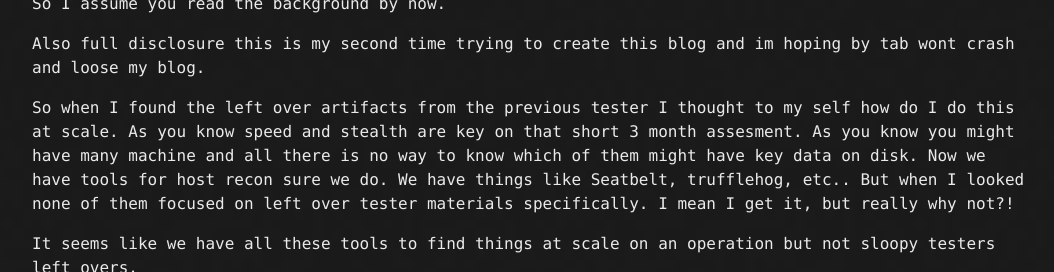
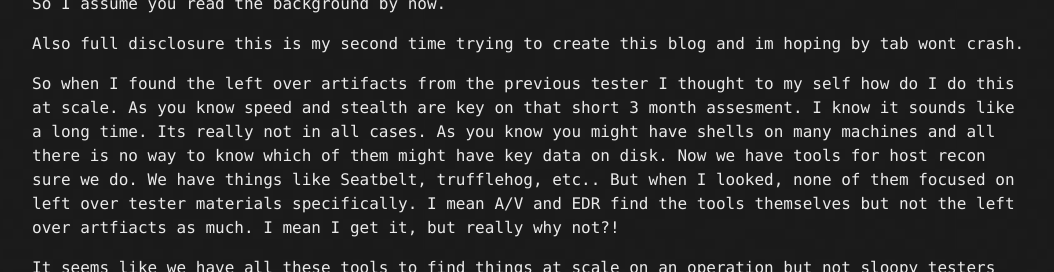
Before and after one commit to ceramicskate0/ceramicskate0.github.io, a Jekyll site: the page built from SharpLeftovers.md, in a window 1280 px wide and 1400 px high, scrolled down 1060 px, cut to the strip 226-498 px from the top of the window. Shown: the whole strip, without its empty margins (108-1162 px from the left). Built offline with Jekyll 4.4.1, drawn with Linux system fonts in a browser that asks for light colours; some of the changed text lies outside the part shown.

Commit message:
Update SharpLeftovers.md

```diff
--- a/SharpLeftovers.md
+++ b/SharpLeftovers.md
@@ -21,11 +21,11 @@ Repo Link: https://github.com/ceramicskate0/SharpLeftOvers
 
 So I assume you read the background by now.
 
-Also full disclosure this is my second time trying to create this blog and im hoping by tab wont crash and loose my blog.
+Also full disclosure this is my second time trying to create this blog and im hoping by tab wont crash.
 
-So when I found the left over artifacts from the previous tester I thought to my self how do I do this at scale. As you know speed and stealth are key on that short 3 month assesment.
-As you know you might have many machine and all there is no way to know which of them might have key data on disk.
-Now we have tools for host recon sure we do. We have things like Seatbelt, trufflehog, etc.. But when I looked none of them focused on left over tester materials specifically.
+So when I found the left over artifacts from the previous tester I thought to my self how do I do this at scale. As you know speed and stealth are key on that short 3 month assesment. I know it sounds like a long time. Its really not in all cases.
+As you know you might have shells on many machines and all there is no way to know which of them might have key data on disk.
+Now we have tools for host recon sure we do. We have things like Seatbelt, trufflehog, etc.. But when I looked, none of them focused on left over tester materials specifically. I mean A/V and EDR find the tools themselves but not the left over artfiacts as much.
 I mean I get it, but really why not?!
 
 It seems like we have all these tools to find things at scale on an operation but not sloopy testers left overs.
@@ -44,7 +44,12 @@ So I started out by making some standard file search methods withing the tool. T
 
 ![coding](https://github.com/ceramicskate0/ceramicskate0.github.io/assets/6934294/f5e50dfe-e91b-4527-a2b8-356657ef380e)
 
+So when i started coding this. I had the same goals as always. Simple, easy to use, repeatable.
+I decided to focus on files on disk. Since this is what I found. Now thats no 100% I know things in AD are statically set with some tools and that can be resued but thus far I have only focused on 1 of those.
 
+When I started coding the project I had to find a way to get files on disk quickly (kinda failed there). Took me back to my old computer science days honestly. I originally wanted to use [Directory.EnumerateFiles Method](https://learn.microsoft.com/en-us/dotnet/api/system.io.directory.enumeratefiles?view=net-7.0) like I had seen in other tools that do recon on hosts at scale usingC C#...oh sorry CSharp...or Sharp* lol.
+
+However, after some testing there are some issues with this approach that some of those authors might not have tested for. Namely what happens when that method runs across files that you dont have permissions to access. When I tried it that was when the search stopped. So it would end up missing eveything it had not already found by that point.
 
 ## {Conclusion}
 
```
